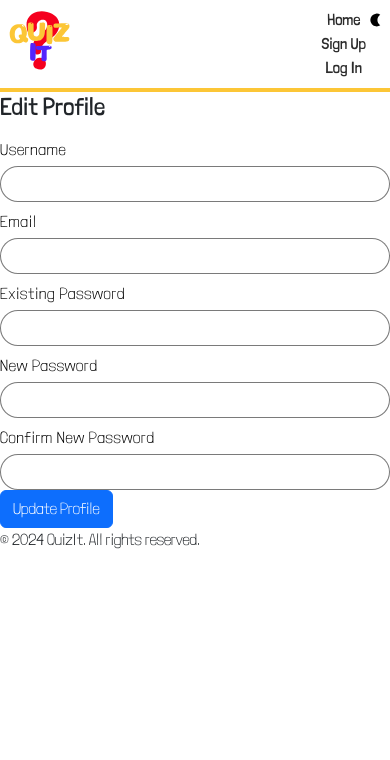
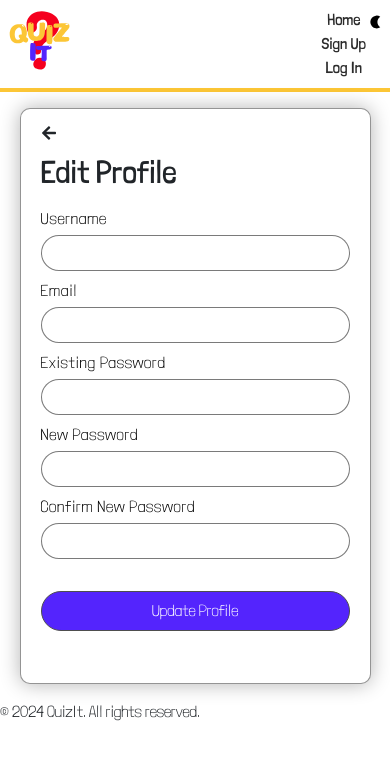
Before and after one commit to mashalnaeem/mashal-naeem-quizit, a React (Create React App) app: page /1/profile/edit in a window 390 px wide. Shown: the top 760 px of the page. Built offline with nearby package versions, Linux system fonts and the light colour scheme; no server answers.

Commit message:
add responsive styling to user profile page

```diff
--- a/src/Styles/Partials/_mixins.scss
+++ b/src/Styles/Partials/_mixins.scss
@@ -82,7 +82,7 @@
 
 @mixin error {
     display: flex;
-    margin: 0 !important;
+    margin: 0;
     padding: 0 1.25rem !important;
     color: $error-red;
     padding: 0.75rem;
--- a/src/components/Header/Header.js
+++ b/src/components/Header/Header.js
@@ -66,7 +66,7 @@ function Header() {
                 <NavLink to={`/${userId}/profile`} className="nav__link" activeClassName="active">Profile</NavLink>
               </li>
               <li className="nav__item">
-                <Link className="nav__link" onClick={handleLogout}>Logout</Link>
+                <Link to="/login" className="nav__link" onClick={handleLogout}>Logout</Link>
               </li>
             </>
           )}
--- a/src/components/Header/Header.scss
+++ b/src/components/Header/Header.scss
@@ -66,6 +66,10 @@
         text-decoration: none;
         transition: color 0.3s ease;
 
+        @include tablet {
+            font-size: 1.25rem;
+        }
+
         @include desktop {
             font-size: 1.5rem;
         }
--- a/src/pages/LoginPage/LoginPage.scss
+++ b/src/pages/LoginPage/LoginPage.scss
@@ -37,6 +37,7 @@
 
     &__error {
        @include error;
+       margin: 0.25rem;
     }
 
     &__label {
--- a/src/pages/ProfileEditPage/ProfileEditPage.js
+++ b/src/pages/ProfileEditPage/ProfileEditPage.js
@@ -1,9 +1,12 @@
+import "./ProfileEditPage.scss";
+
 import { useState, useEffect } from 'react';
 import axios from 'axios';
 import { useParams } from 'react-router-dom';
 import { Button, Toast } from 'react-bootstrap';
 
-import Input from "../../components/Input/Input"
+import Input from "../../components/Input/Input";
+import BackIcon from "../../components/BackIcon/BackIcon";
 
 function ProfileEditPage() {
 
@@ -20,6 +23,7 @@ function ProfileEditPage() {
     const [successMessage, setSuccessMessage] = useState('');
 
     useEffect(() => {
+
         const fetchUserData = async () => {
             try {
                 const token = sessionStorage.getItem('token');
@@ -50,8 +54,15 @@ function ProfileEditPage() {
     };
 
     const handleSubmit = async (e) => {
+
         e.preventDefault();
         const { username, email, existingPassword, newPassword, confirmNewPassword } = formData;
+
+        if (!existingPassword) {
+            setError('Please Enter Your password!');
+            return;
+        }
+
         // Check if new password and confirm password match
         if (newPassword !== confirmNewPassword) {
             setError('New password and confirm password do not match.');
@@ -66,9 +77,6 @@ function ProfileEditPage() {
             });
 
             setSuccessMessage('Profile updated successfully.');
-            //   setTimeout(() => {
-            //     window.location.href = `/${userId}/profile`;
-            //   }, 2000);
 
         } catch (error) {
             console.log(error)
@@ -77,21 +85,55 @@ function ProfileEditPage() {
     };
 
     return (
-        <div className="profile-edit-container">
-            <h2>Edit Profile</h2>
+        <div className="profile-edit__container">
+
+            <BackIcon className="profile__back" />
+            <h2 className="profile-edit__title">Edit Profile</h2>
+
             <Toast show={!!successMessage || !!error} onClose={() => { setSuccessMessage(''); setError(''); }}>
                 <Toast.Header closeButton={false}>
                     {successMessage ? 'Success' : 'Error'}
                 </Toast.Header>
-                <Toast.Body>{successMessage || error}</Toast.Body>
+                <Toast.Body className="profile-edit__error">{successMessage || error}</Toast.Body>
             </Toast>
+
             <form onSubmit={handleSubmit}>
-                <Input label="Username" name="username" type="text" onChange={handleChange} value={formData.username} />
-                <Input label="Email" name="email" type="email" onChange={handleChange} value={formData.email} />
-                <Input label="Existing Password" name="existingPassword" type="password" onChange={handleChange} value={formData.existingPassword} />
-                <Input label="New Password" name="newPassword" type="password" onChange={handleChange} value={formData.newPassword} />
-                <Input label="Confirm New Password" name="confirmNewPassword" type="password" onChange={handleChange} value={formData.confirmNewPassword} />
-                <Button type="submit" variant="primary">Update Profile</Button>
+                <Input
+                    label="Username"
+                    name="username"
+                    type="text"
+                    onChange={handleChange}
+                    value={formData.username}
+                />
+                <Input
+                    label="Email"
+                    name="email"
+                    type="email"
+                    onChange={handleChange}
+                    value={formData.email}
+                />
+                <Input
+                    label="Existing Password"
+                    name="existingPassword"
+                    type="password"
+                    onChange={handleChange}
+                    value={formData.existingPassword}
+                />
+                <Input
+                    label="New Password"
+                    name="newPassword"
+                    type="password"
+                    onChange={handleChange}
+                    value={formData.newPassword}
+                />
+                <Input
+                    label="Confirm New Password"
+                    name="confirmNewPassword"
+                    type="password"
+                    onChange={handleChange}
+                    value={formData.confirmNewPassword}
+                />
+                <Button type="submit" className="profile-edit__button">Update Profile</Button>
             </form>
         </div>
     );
--- a/src/pages/ProfileEditPage/ProfileEditPage.scss
+++ b/src/pages/ProfileEditPage/ProfileEditPage.scss
@@ -0,0 +1,46 @@
+@use "../../styles/partials/global" as *;
+@use "../../styles/partials/mixins" as *;
+@use "../../styles/partials/variables" as *;
+@use "../../styles/partials/typography" as *;
+
+.profile-edit {
+
+    &__container {
+        @include container;
+        position: relative;
+        margin: 1rem auto;
+
+        @include tablet {
+            width: 75%;
+            padding: 2rem 2.5rem;
+        }
+
+        @include desktop {
+            width: 50%;
+        }
+    }
+
+    &__title {
+        @include subtitle;
+        padding: 0;
+        padding-top: 1.5rem;
+
+        @include tablet {
+            font-size: 2.5rem;
+        }
+    }
+
+    &__button {
+        @include button;
+        width: 100%;
+        background-color: $blue;
+        margin: 2rem 0;
+        font-size: 1rem;
+    }
+
+    &__error {
+        @include error;
+        margin-bottom: 1rem;
+        margin-left: 0.5rem;
+    }
+}
--- a/src/pages/ProfilePage/ProfilePage.scss
+++ b/src/pages/ProfilePage/ProfilePage.scss
@@ -76,11 +76,15 @@
         margin-bottom: 0.75rem;
         width: 7rem;
         background-color: $blue;
+        font-size: 0.75rem;
 
         @include tablet {
             margin-right: 1rem;
-            font-size: 0.75rem;
         }
+    }
+
+    &__toast {
+        color: $red;
     }
 
     &__error {
```
